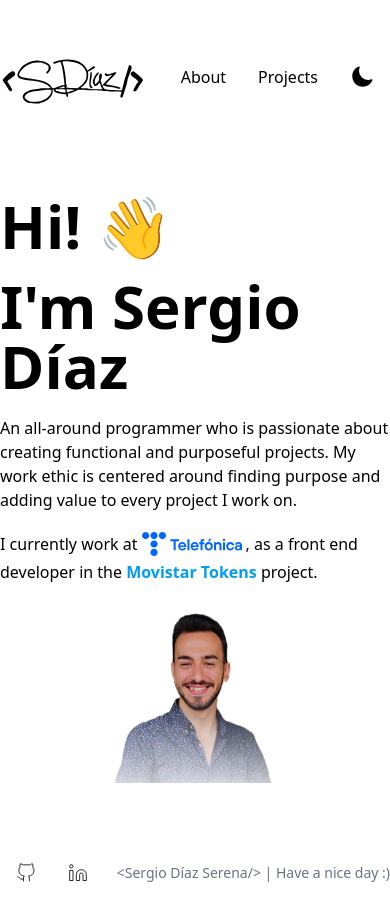
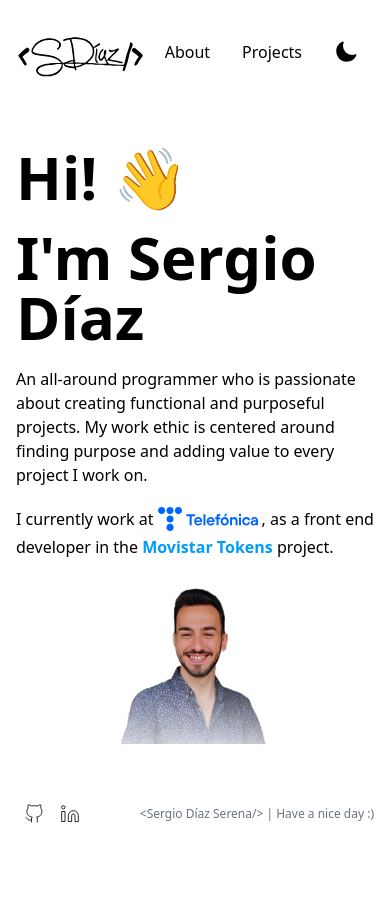
Before and after one commit to sergiodisere/portfolio-v3, a React (Vite) app: page / in a window 390 px wide. Shown: the top 920 px of the page. After the commit the page ends 856 px from the top, so only its background shows below. Built offline with nearby package versions, Linux system fonts and the light colour scheme.

Commit message:
Add Media Query Mobile

```diff
--- a/src/App.jsx
+++ b/src/App.jsx
@@ -4,7 +4,7 @@ import Footer from "./components/Footer/Footer";
 
 function App() {
   return (
-    <div className="xl:max-w-5xl max-w-3xl mx-auto h-screen flex flex-col">
+    <div className="xl:max-w-5xl max-w-3xl mx-auto h-screen flex flex-col max-sm:px-4">
       <Header />
       <Main />
       <Footer />
--- a/src/components/Footer/Footer.jsx
+++ b/src/components/Footer/Footer.jsx
@@ -1,8 +1,8 @@
 function Footer() {
   return (
-    <footer className="py-9 flex justify-between items-center">
+    <footer className="py-9 max-sm:py-6 flex justify-between items-center">
       <div className="flex">
-        <a className="p-4" href="https://github.com/sdiazserena" target="_blank">
+        <a className="p-4 max-sm:p-2" href="https://github.com/sdiazserena" target="_blank">
           <svg
             xmlns="http://www.w3.org/2000/svg"
             viewBox="0 0 24 24"
@@ -13,7 +13,7 @@ function Footer() {
             <path d="M9 19c-5 1.5-5-2.5-7-3m14 6v-3.87a3.37 3.37 0 0 0-.94-2.61c3.14-.35 6.44-1.54 6.44-7A5.44 5.44 0 0 0 20 4.77 5.07 5.07 0 0 0 19.91 1S18.73.65 16 2.48a13.38 13.38 0 0 0-7 0C6.27.65 5.09 1 5.09 1A5.07 5.07 0 0 0 5 4.77a5.44 5.44 0 0 0-1.5 3.78c0 5.42 3.3 6.61 6.44 7A3.37 3.37 0 0 0 9 18.13V22"></path>
           </svg>
         </a>
-        <a className="p-4" href="https://es.linkedin.com/in/sergio-d%C3%ADaz98" target="_blank">
+        <a className="p-4 max-sm:p-2" href="https://es.linkedin.com/in/sergio-d%C3%ADaz98" target="_blank">
           <svg
             xmlns="http://www.w3.org/2000/svg"
             viewBox="0 0 24 24"
@@ -27,7 +27,7 @@ function Footer() {
         </a>
       </div>
       <div>
-        <p className="text-sm text-gray-500">{'<'}Sergio Díaz Serena{'/>'} | Have a nice day :) </p>
+        <p className="max-sm:text-xs text-sm text-gray-500">{'<'}Sergio Díaz Serena{'/>'} | Have a nice day :) </p>
       </div>
     </footer>
   );
--- a/src/components/Header/Header.jsx
+++ b/src/components/Header/Header.jsx
@@ -7,7 +7,7 @@ function Header() {
   const {isDarkMode, handleThemeSwitch} = useTheme()
 
   return (
-    <header className="flex py-10 justify-between items-center">
+    <header className="flex py-10 max-sm:py-5 justify-between items-center">
       <a>
         <picture>
           <img src={isDarkMode ? Logo : LogoDark} alt="logo sergio diaz" width={150} height={150}></img>
```
Also changed, not shown: 2 other files (tests, documents, lock files or other folders).
